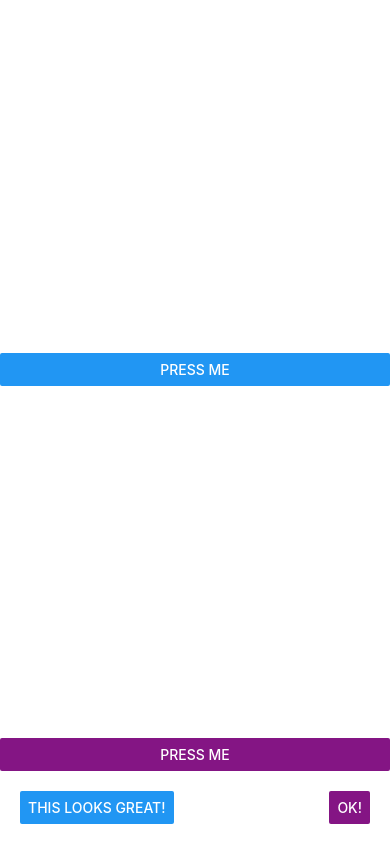
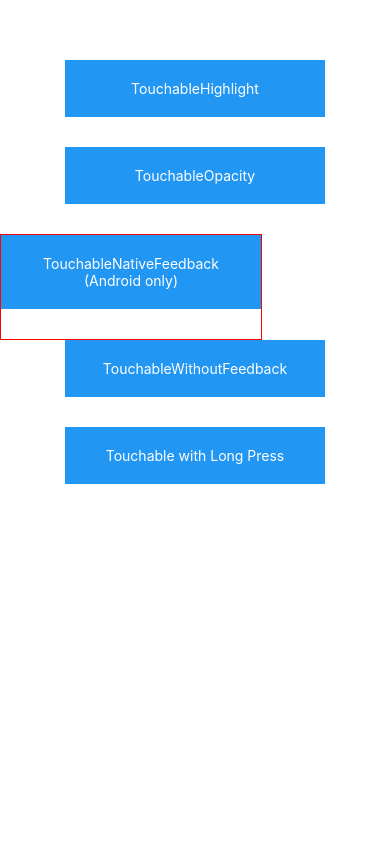
Before and after one commit to thenatural86/my-project, a React Native app: screen / in a window 390 px wide. Built offline with nearby package versions, Linux system fonts and the light colour scheme.

Commit message:
more buttons

```diff
--- a/App.js
+++ b/App.js
@@ -1,29 +1,66 @@
 import React, { Component } from "react"
-import { Button, StyleSheet, View } from "react-native"
+import {
+  Platform,
+  StyleSheet,
+  Text,
+  TouchableHighlight,
+  TouchableOpacity,
+  TouchableNativeFeedback,
+  TouchableWithoutFeedback,
+  View
+} from "react-native"
 
-export default class ButtonBasics extends Component {
+export default class Touchables extends Component {
   _onPressButton() {
     alert("You tapped the button!")
+  }
+
+  _onLongPressButton() {
+    alert("You long-pressed the button!")
   }
 
   render() {
     return (
       <View style={styles.container}>
-        <View style={styles.container}>
-          <Button onPress={this._onPressButton} title="Press Me" />
-        </View>
-        <View Styles={styles.buttonContainer}>
-          <Button
-            onPress={this._onPressButton}
-            title="Press Me"
-            color="#841584"
-          />
-        </View>
-        <View style={styles.alternativeLayoutButtonContainer}>
-          <Button onPress={this._onPressButton} title="This looks great!" />
-
-          <Button onPress={this._onPressButton} title="OK!" color="#841584" />
-        </View>
+        <TouchableHighlight onPress={this._onPressButton} underlayColor="white">
+          <View style={styles.button}>
+            <Text style={styles.buttonText}>TouchableHighlight</Text>
+          </View>
+        </TouchableHighlight>
+        <TouchableOpacity onPress={this._onPressButton}>
+          <View style={styles.button}>
+            <Text style={styles.buttonText}>TouchableOpacity</Text>
+          </View>
+        </TouchableOpacity>
+        <TouchableNativeFeedback
+          onPress={this._onPressButton}
+          background={
+            Platform.OS === "android"
+              ? TouchableNativeFeedback.SelectableBackground()
+              : ""
+          }
+        >
+          <View style={styles.button}>
+            <Text style={styles.buttonText}>
+              TouchableNativeFeedback{" "}
+              {Platform.OS !== "android" ? "(Android only)" : ""}
+            </Text>
+          </View>
+        </TouchableNativeFeedback>
+        <TouchableWithoutFeedback onPress={this._onPressButton}>
+          <View style={styles.button}>
+            <Text style={styles.buttonText}>TouchableWithoutFeedback</Text>
+          </View>
+        </TouchableWithoutFeedback>
+        <TouchableHighlight
+          onPress={this._onPressButton}
+          onLongPress={this._onLongPressButton}
+          underlayColor="white"
+        >
+          <View style={styles.button}>
+            <Text style={styles.buttonText}>Touchable with Long Press</Text>
+          </View>
+        </TouchableHighlight>
       </View>
     )
   }
@@ -31,15 +68,18 @@
 
 const styles = StyleSheet.create({
   container: {
-    flex: 1,
-    justifyContent: "center"
+    paddingTop: 60,
+    alignItems: "center"
   },
-  buttonContainer: {
-    margin: 20
+  button: {
+    marginBottom: 30,
+    width: 260,
+    alignItems: "center",
+    backgroundColor: "#2196F3"
   },
-  alternativeLayoutButtonContainer: {
-    margin: 20,
-    flexDirection: "row",
-    justifyContent: "space-between"
+  buttonText: {
+    textAlign: "center",
+    padding: 20,
+    color: "white"
   }
 })
```
